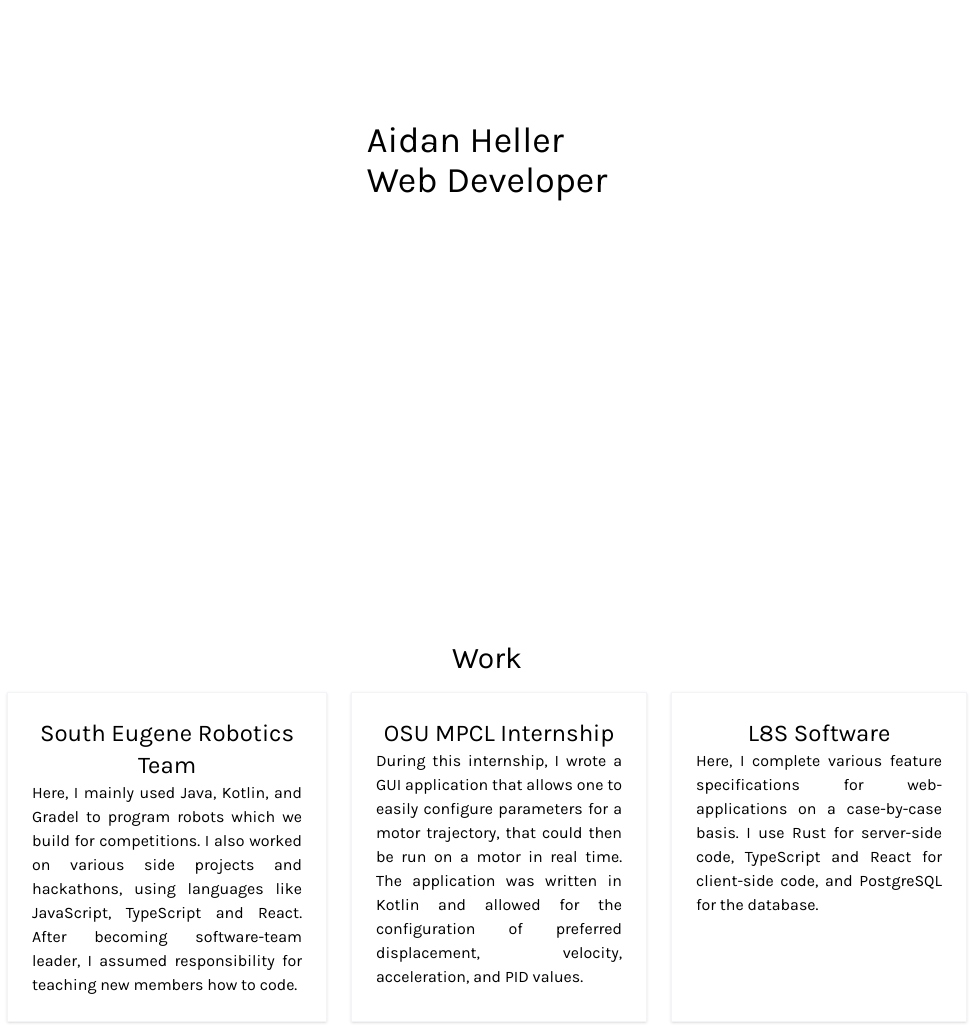
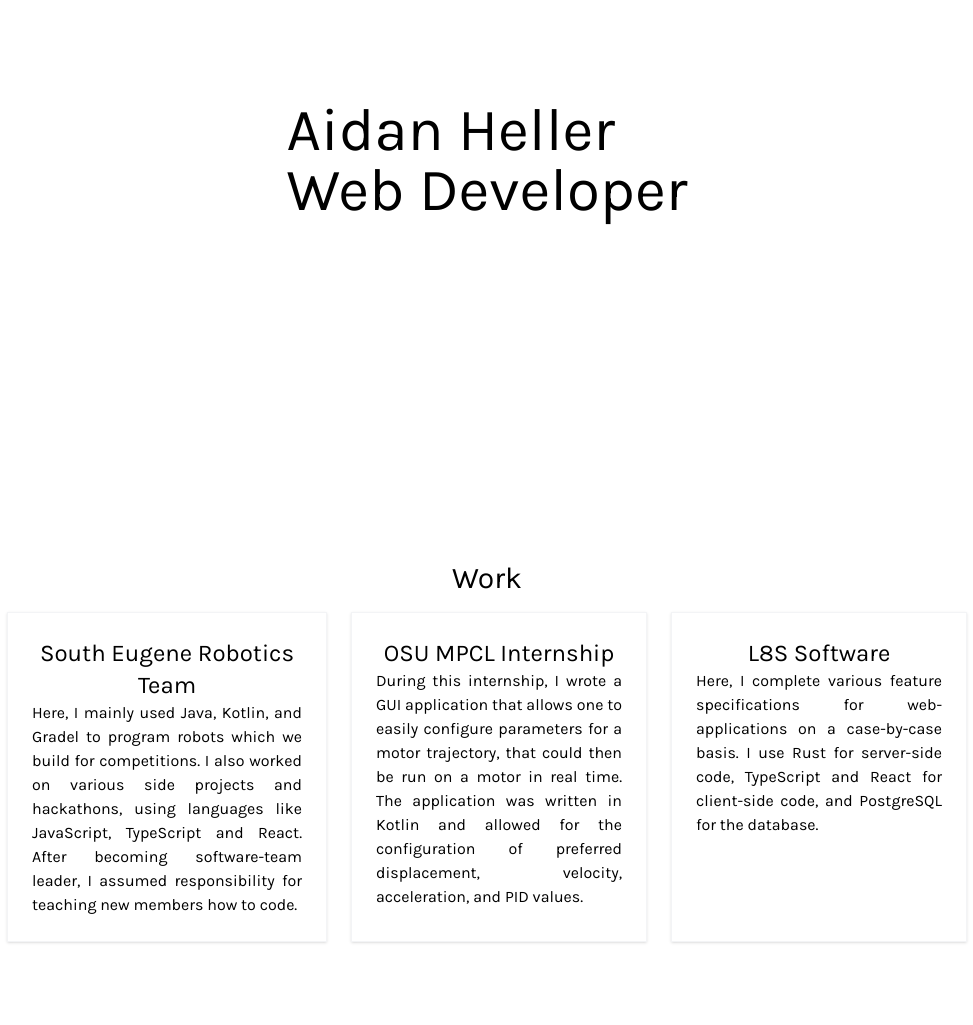
Before and after one commit to gnawinganimal/gnawinganimal.github.io, a website: page index.html in a window 1280 px wide. Shown: the part 240-1265 px from the top of the page, without its empty margins (153-1126 px from the left). Drawn offline with nearby package versions, Linux system fonts and the light colour scheme; files that its build step writes are made by us from their sources.

Commit message:
Improve layout

```diff
--- a/index.html
+++ b/index.html
@@ -34,18 +34,18 @@
   </div>
 </div>
 
-<div class="w-full px-20">
+<div class="w-full px-40 pb-20">
 
 <!-- HOME -->
 <div id="home" class="h-screen flex justify-center items-center">
   <div class="">
-    <h1 class="text-4xl">Aidan Heller</h1>
-    <h3 class="text-4xl">Web Developer</h2>
+    <h1 class="text-6xl text-bold">Aidan Heller</h1>
+    <h3 class="text-6xl text-bold">Web Developer</h2>
   </div>
 </div>
 
 <!-- WORK -->
-<div id="work" class="p-20">
+<div id="work">
   <h2 class="text-3xl text-center pb-4">Work</h2>
   <div class="grid grid-cols-3 space-x-6 text-justify">
     <div class="p-6 shadow border border-gray-100">
```
